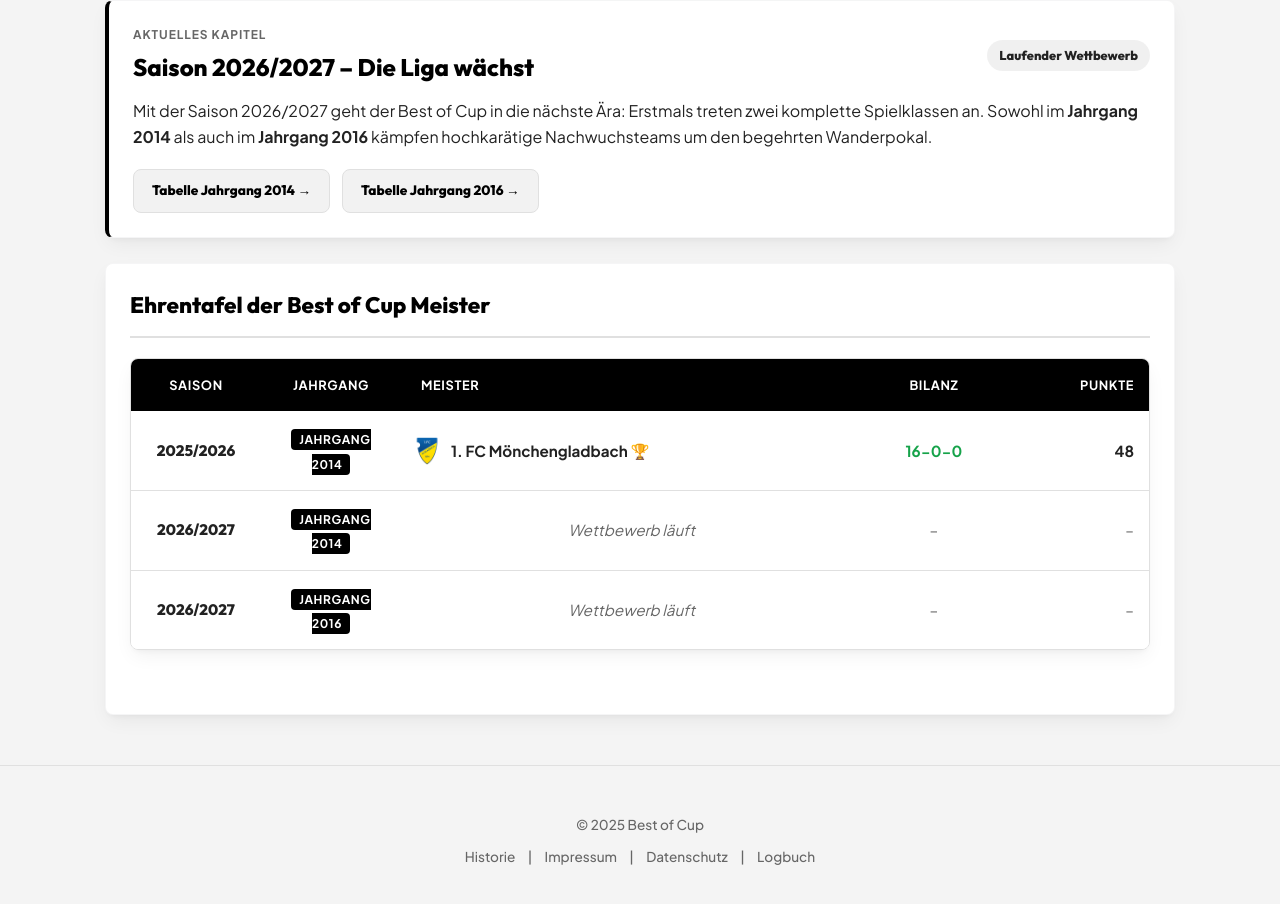
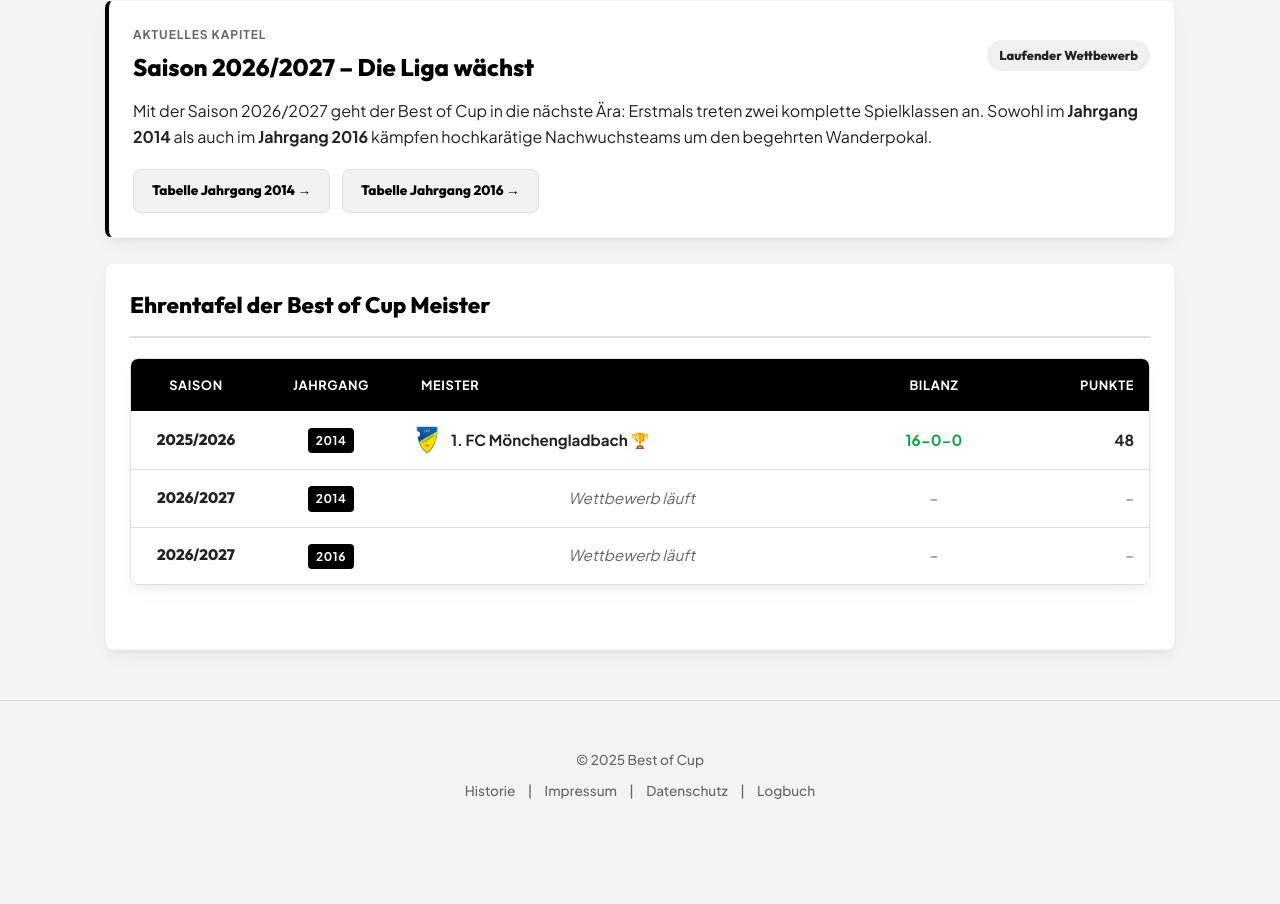
Before and after one commit to Barteklonia/best-of-cup, a plain HTML site: page historie.html in a window 1280 px wide. Shown: the part 866-1770 px from the top of the page. After the commit the page ends 1716 px from the top, so only its background shows below. Drawn offline with Linux system fonts and the light colour scheme.

Commit message:
style: Jahrgang in Ehrentafel-Tabelle auf reine Jahreszahlen (2014 / 2016) und nowrap umgestellt

```diff
--- a/css/style.css
+++ b/css/style.css
@@ -1552,6 +1552,8 @@
     border-radius: 4px;
     background: #000;
     color: #fff;
+    white-space: nowrap;
+    display: inline-block;
 }
 
 .preview-match-teams {
--- a/historie.html
+++ b/historie.html
@@ -154,7 +154,7 @@
                     <tbody>
                         <tr>
                             <td style="font-weight: 800; font-family: 'Outfit', sans-serif;">2025/2026</td>
-                            <td><span class="preview-age-pill">Jahrgang 2014</span></td>
+                            <td><span class="preview-age-pill">2014</span></td>
                             <td style="font-weight: 700;">
                                 <div style="display: flex; align-items: center; gap: 10px;">
                                     <img src="assets/wappen-1fcmg.png" alt="1. FC Mönchengladbach" style="width: 28px; height: 28px; object-fit: contain;">
@@ -166,7 +166,7 @@
                         </tr>
                         <tr>
                             <td style="font-weight: 800; font-family: 'Outfit', sans-serif;">2026/2027</td>
-                            <td><span class="preview-age-pill">Jahrgang 2014</span></td>
+                            <td><span class="preview-age-pill">2014</span></td>
                             <td style="font-style: italic; color: var(--text-muted);">
                                 <em>Wettbewerb läuft</em>
                             </td>
@@ -175,7 +175,7 @@
                         </tr>
                         <tr>
                             <td style="font-weight: 800; font-family: 'Outfit', sans-serif;">2026/2027</td>
-                            <td><span class="preview-age-pill">Jahrgang 2016</span></td>
+                            <td><span class="preview-age-pill">2016</span></td>
                             <td style="font-style: italic; color: var(--text-muted);">
                                 <em>Wettbewerb läuft</em>
                             </td>
```
